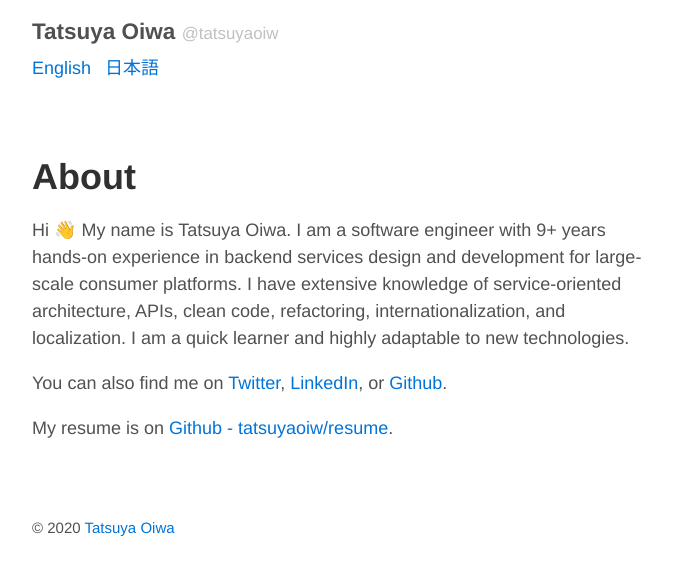
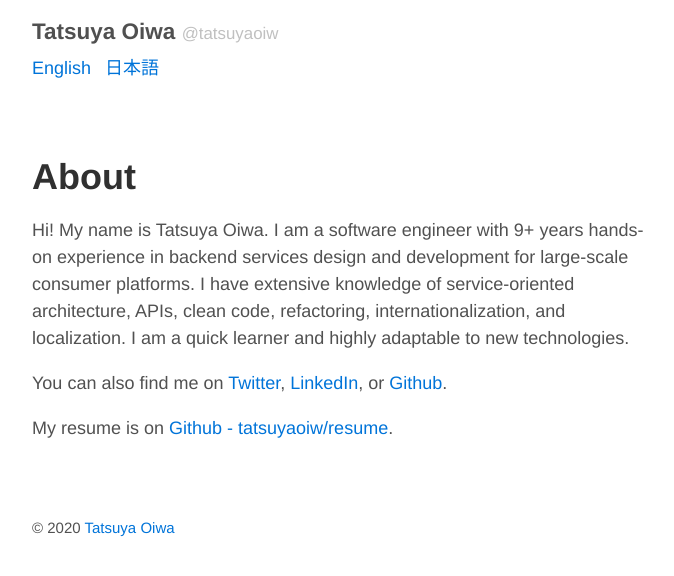
Before and after one commit to tatsuya/tatsuyaoiw.github.io, a Jekyll site: the page built from about.md, in a window 1280 px wide. Shown: the top 576 px of the page, without its empty margins (293-967 px from the left). Built offline with Jekyll 4.4.1, drawn with Linux system fonts in a browser that asks for light colours; comment, search, counter and statistics services are not loaded.

Commit message:
Update About page

```diff
--- a/about.md
+++ b/about.md
@@ -3,7 +3,7 @@ layout: page
 title: About
 ---
 
-Hi 👋 My name is Tatsuya Oiwa. I am a software engineer with 9+ years hands-on experience in backend services design and development for large-scale consumer platforms. I have extensive knowledge of service-oriented architecture, APIs, clean code, refactoring, internationalization, and localization. I am a quick learner and highly adaptable to new technologies.
+Hi! My name is Tatsuya Oiwa. I am a software engineer with 9+ years hands-on experience in backend services design and development for large-scale consumer platforms. I have extensive knowledge of service-oriented architecture, APIs, clean code, refactoring, internationalization, and localization. I am a quick learner and highly adaptable to new technologies.
 
 You can also find me on [Twitter](https://twitter.com/tatsuyaoiw), [LinkedIn](https://www.linkedin.com/in/tatsuyaoiw), or [Github](https://github.com/tatsuyaoiw).
 
```
